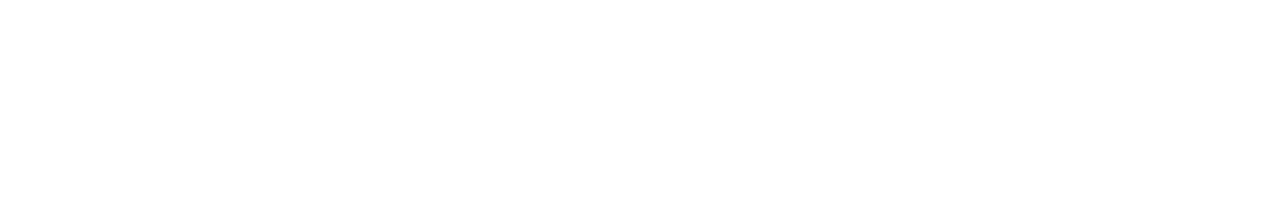
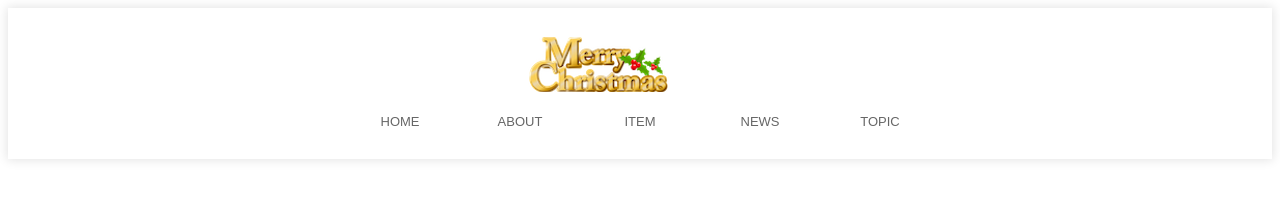
Before and after one commit to maip0902/front-introduction, a website: page src/index.html in a window 1280 px wide. Drawn offline with Linux system fonts and the light colour scheme.

Commit message:
ヘッダーの実装完了まで

```diff
--- a/src/index.html
+++ b/src/index.html
@@ -5,11 +5,30 @@
         <link rel="stylesheet" href="dist/style.css">
     </head>
     <body>
-        <header class="header"></header>
+        <header class="header">
+            <h1 class="logo">
+                <a href="/"></a>
+            </h1>
+            <nav class="global-nav">
+                <ul class="nav-block">
+                    <li class="nav-item active"><a href="#">HOME</a></li>
+                    <li class="nav-item active"><a href="#">ABOUT</a></li>
+                    <li class="nav-item active"><a href="#">ITEM</a></li>
+                    <li class="nav-item active"><a href="#">NEWS</a></li>
+                    <li class="nav-item active"><a href="#">TOPIC</a></li>
+                </ul>
+            </nav>
+        </header>
         <div class="wrapper">
-            <main class="main"></main>
-            <div class="side-menu"></div>
+            <main class="main">
+
+            </main>
+            <div class="side-menu">
+
+            </div>
         </div>
-        <footer class="footer"></footer>
+        <footer class="footer">
+
+        </footer>
     </body>
 </html>
--- a/src/sass/style.scss
+++ b/src/sass/style.scss
@@ -1,8 +1,73 @@
+@charset "UTF-8";
+
+html {
+    font-size: 62.5%;
+}
+
+body {
+    color: #333;
+    font-size: 1.2rem;
+    font-family: "Hiragino Kaku Gothic ProN", Meiryo, sans-serif;
+}
+
+a {
+    color: #d03c56;
+    text-decoration: none;
+}
+
 .header {
     width: 100%;
+    padding: 28px 0px 10px;
+    box-shadow: 0 0 10px 1px #e3e3e3;
+
+    .logo {
+        width: 225px;
+        height: 56px;
+        margin: 0 auto;
+        background: url('../images/logo.png') no-repeat;
+
+        a {
+            display: block;
+            width: 100%;
+            height: 100%;
+        }
+    }
+
+    .global-nav {
+        margin-top: 15px;
+        text-align: center;
+
+        .nav-block {
+            display: flex;
+            justify-content:center;
+            padding: 0;
+        }
+
+        .nav-item {
+            display: inline-block;
+            margin: 0 10px;
+
+            a {
+                display: inline-block;
+                width: 100px;
+                height: 30px;
+                line-height: 30px;
+                text-align: center;
+                border-radius: 8px;
+                color: #666;
+                font-size: 1.3rem;
+            }
+            a:hover {
+                background-color: #d03c56;
+                color: #fff;
+                transition: 0.15s;
+            }
+        }
+    }
 }
 
 .wrapper {
+    display: flex;
     width: 970px;
     margin: 30px auto 40px;
 }
```
Also changed, not shown: src/dist/style.css, src/images/logo.png (added), 1 other file.
